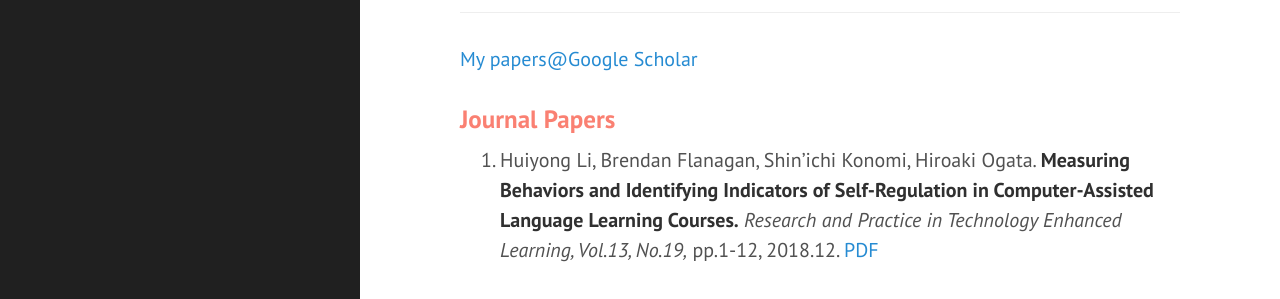
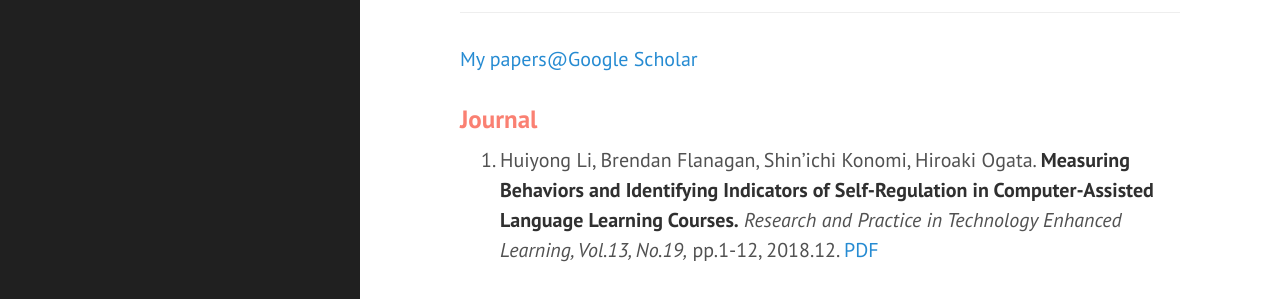
Before and after one commit to li-huiyong/li-huiyong.github.io, a Jekyll site: the page built from publications.md, in a window 1280 px wide and 1075 px high. Shown: the part 148-447 px from the top of the window. Built offline with Jekyll 4.4.1, drawn with Linux system fonts in a browser that asks for light colours.

```diff
--- a/publications.md
+++ b/publications.md
@@ -7,10 +7,12 @@
 
 [My papers@Google Scholar](https://scholar.google.com/citations?user=TlruLP0AAAAJ&hl=en){:target="_blank"}
 
-### <span style="color: Salmon; ">Journal Papers</span>
+### <span style="color: Salmon; ">Journal</span>
+
 1. Huiyong Li, Brendan Flanagan, Shin’ichi Konomi, Hiroaki Ogata. **Measuring Behaviors and Identifying Indicators of Self-Regulation in Computer-Assisted Language Learning Courses.** _Research and Practice in Technology Enhanced Learning, Vol.13, No.19,_ pp.1-12, 2018.12. [PDF](https://rdcu.be/bcFJv){:target="_blank"}
 
 ### <span style="color: Salmon; ">International Conference</span>
+
 1. Rwitajit Majumdar, Yuan Yuan Yang, Huiyong Li, Gökhan Akçapınar, Brendan Flanagan, Hiroaki Ogata. **GOAL: Supporting Learner's Development of Self-Direction Skills using Health and Learning Data.** _Proceedings of the 26th International Conference on Computers in Education (ICCE2018),_ pp.406-415, 2018.11. [PDF](https://www.researchgate.net/publication/329191709_GOAL_Supporting_Learner%27s_Development_of_Self-Direction_Skills_using_Health_and_Learning_Data){:target="_blank"}
 
 2. Huiyong Li, Hiroaki Ogata, Tomoyuki Tsuchiya, Yubun Suzuki, Satoru Uchida. **Using Learning Analytics to Support Computer-Assisted Language Learning.** _Proceedings of the 25th International Conference on Computers in Education (ICCE 2017),_ pp.908-913, 2017.12. [PDF](https://www.researchgate.net/profile/Huiyong_Li5/publication/321874981_Using_Learning_Analytics_to_Support_Computer-Assisted_Language_Learning/links/5a378b77a6fdcc769fd82f98/Using-Learning-Analytics-to-Support-Computer-Assisted-Language-Learning.pdf){:target="_blank"}
```
